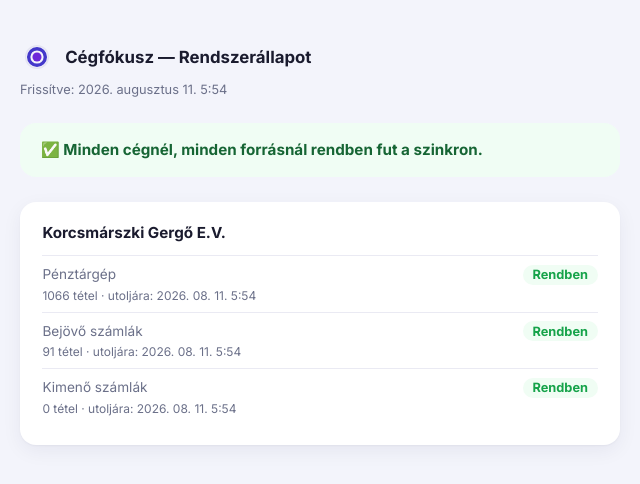
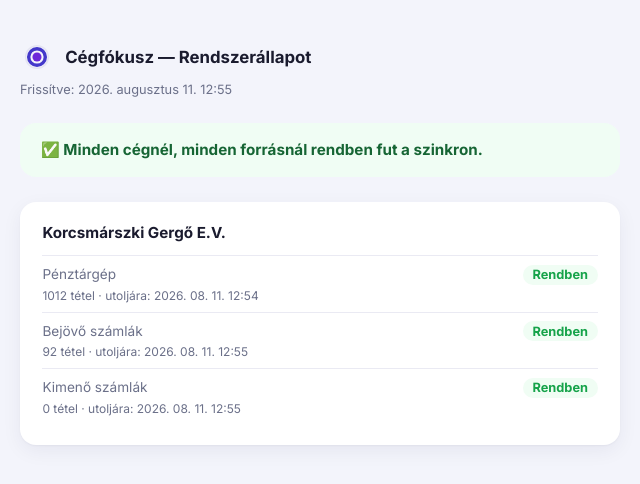
Before and after one commit to Asera0202/nav-afa-monitor, a website: page public/status.html in a window 1280 px wide. Shown: the full height of the page, 320-960 px from the left. Drawn offline with Linux system fonts and the light colour scheme.

Commit message:
Napi NAV-szinkron + állapot-frissítés: 2026-08-11

```diff
--- a/public/status.html
+++ b/public/status.html
@@ -49,7 +49,7 @@
       <img src="favicon.svg" alt="Cégfókusz">
       <div class="title">Cégfókusz — Rendszerállapot</div>
     </div>
-    <div class="updated">Frissítve: 2026. augusztus 11. 5:54</div>
+    <div class="updated">Frissítve: 2026. augusztus 11. 12:55</div>
 
     <div class="overall-banner overall-ok">
       ✅ Minden cégnél, minden forrásnál rendben fut a szinkron.
@@ -62,17 +62,17 @@
           <div class="source-row">
             <div class="source-name">Pénztárgép</div>
             <div class="source-status status-ok">Rendben</div>
-            <div class="source-detail">1066 tétel · utoljára: 2026. 08. 11. 5:54</div>
+            <div class="source-detail">1012 tétel · utoljára: 2026. 08. 11. 12:54</div>
           </div>
           <div class="source-row">
             <div class="source-name">Bejövő számlák</div>
             <div class="source-status status-ok">Rendben</div>
-            <div class="source-detail">91 tétel · utoljára: 2026. 08. 11. 5:54</div>
+            <div class="source-detail">92 tétel · utoljára: 2026. 08. 11. 12:55</div>
           </div>
           <div class="source-row">
             <div class="source-name">Kimenő számlák</div>
             <div class="source-status status-ok">Rendben</div>
-            <div class="source-detail">0 tétel · utoljára: 2026. 08. 11. 5:54</div>
+            <div class="source-detail">0 tétel · utoljára: 2026. 08. 11. 12:55</div>
           </div>
       </div>
   </div>
```
Also changed, not shown: public/thresholds.html (+1 -1 lines).
